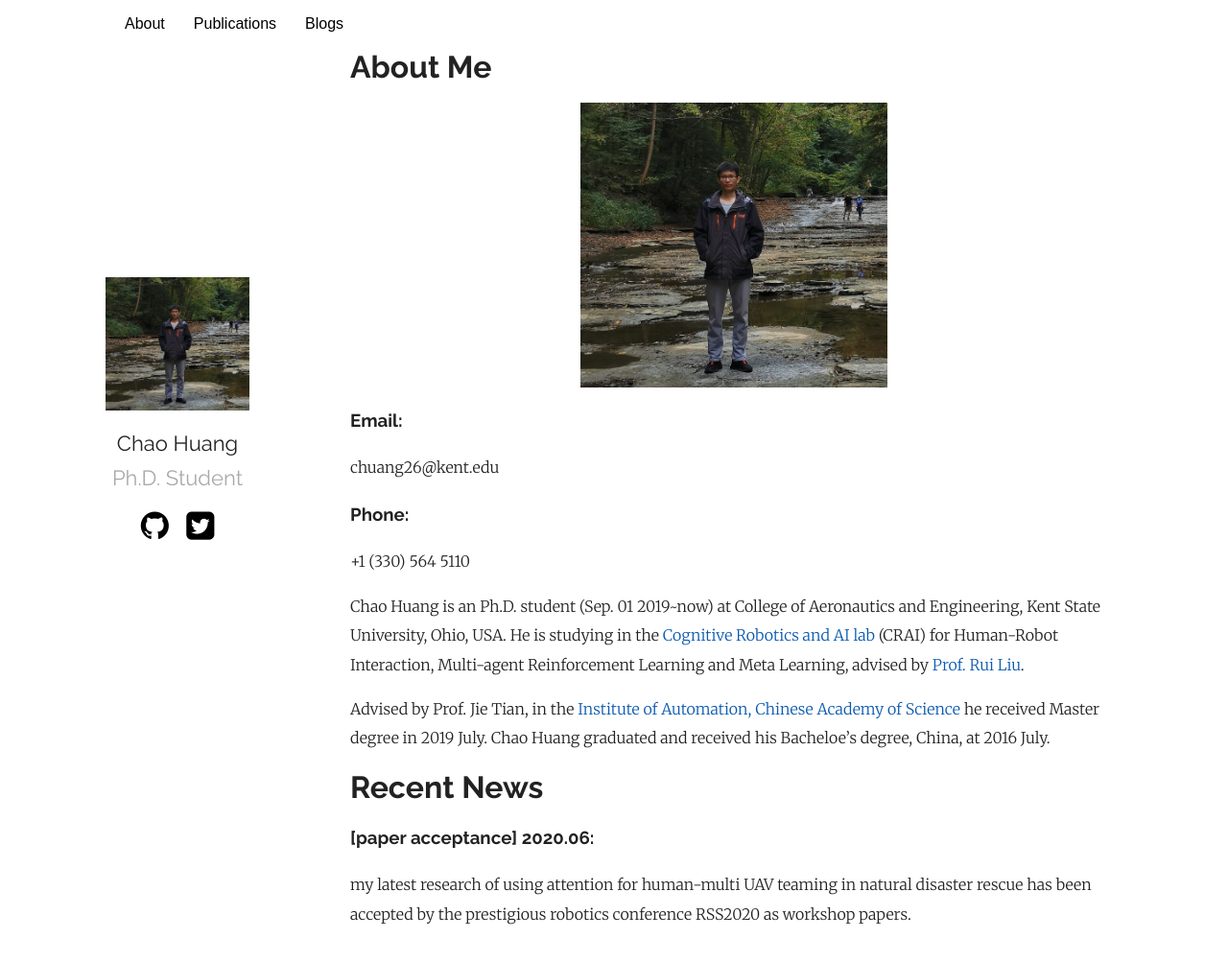
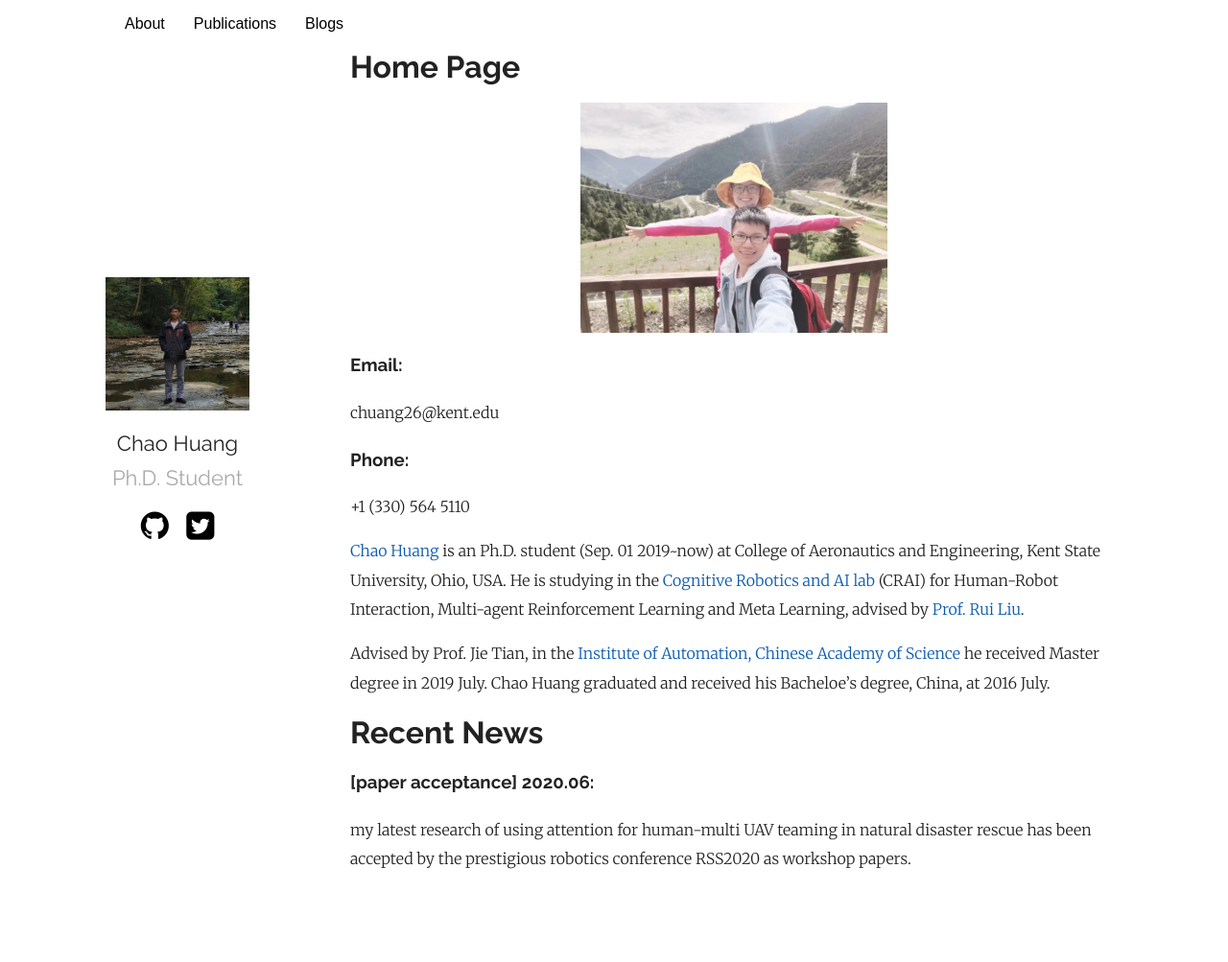
Before and after one commit to ChaoHuang-CH/ChaoHuang-CH.github.io, a Jekyll site: the page built from index.md, in a window 1280 px wide and 1023 px high. Shown: the top 1003 px of the window at 96% size. Built offline with Jekyll 4.4.1, drawn with Linux system fonts in a browser that asks for light colours.

```diff
--- a/index.md
+++ b/index.md
@@ -1,15 +1,15 @@
 ---
 layout: home
 ---
-<h1> About Me </h1>
+<h1> Home Page </h1>
 <section class="container">
-  <img src="{{ "/assets/HC.jpg" | relative_url }}" alt="{{ site.plainwhite.name }}" class="center">
+  <img src="{{ "/assets/Photo.jpg" | relative_url }}" alt="{{ site.plainwhite.name }}" class="center">
 </section>
 
 <h3> Email: </h3> chuang26@kent.edu
 <h3> Phone: </h3> +1 (330) 564 5110
 
-Chao Huang is an Ph.D. student (Sep. 01 2019~now) at College of Aeronautics and Engineering, Kent State University, Ohio, USA. He is studying in the [Cognitive Robotics and AI lab][Cognitive Robotics and AI lab] (CRAI) for Human-Robot Interaction, Multi-agent Reinforcement Learning and Meta Learning, advised by [Prof. Rui Liu][Prof. Rui Liu].
+[Chao Huang][Chao Huang] is an Ph.D. student (Sep. 01 2019~now) at College of Aeronautics and Engineering, Kent State University, Ohio, USA. He is studying in the [Cognitive Robotics and AI lab][Cognitive Robotics and AI lab] (CRAI) for Human-Robot Interaction, Multi-agent Reinforcement Learning and Meta Learning, advised by [Prof. Rui Liu][Prof. Rui Liu].
 
 Advised by Prof. Jie Tian, in the [Institute of Automation, Chinese Academy of Science][Institute of Automation, Chinese Academy of Science] he received Master degree in 2019 July. Chao Huang graduated and received his Bacheloe's degree, China, at 2016 July.
 
```
Also changed, not shown: other parts of index.md (+1 -0 lines), assets/Photo.jpg (added).
